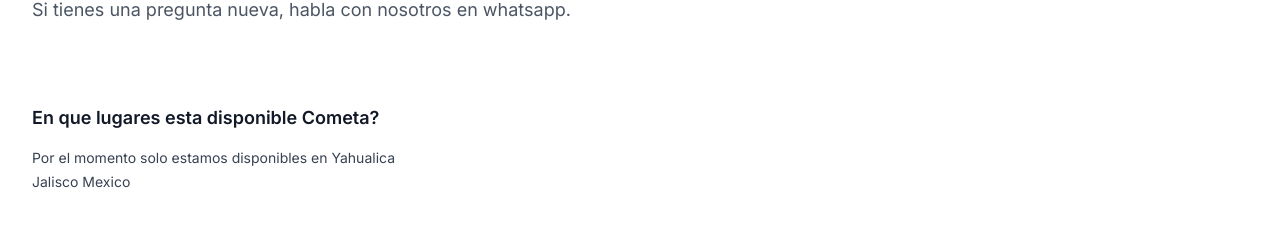
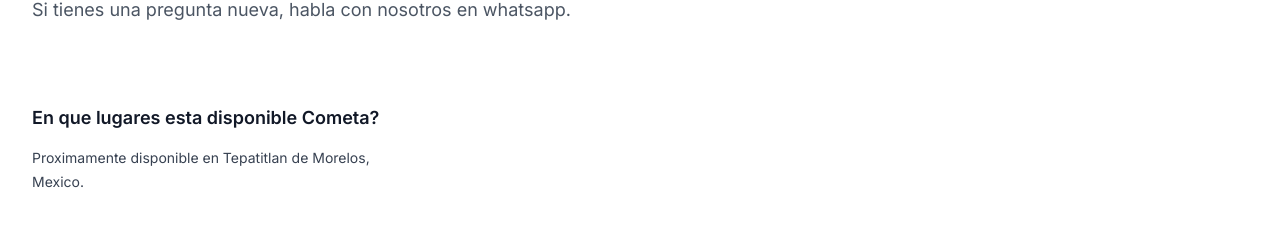
Before and after one commit to jaimejangg/grupoJanggWeb, a Next.js app: page /cometa in a window 1280 px wide. Shown: the part 4172-4408 px from the top of the page. Built offline with nearby package versions, Linux system fonts and the light colour scheme.

Commit message:
navlink en header de cometdaSxS

```diff
--- a/src/cometaComponents/Faqs.jsx
+++ b/src/cometaComponents/Faqs.jsx
@@ -6,8 +6,7 @@
   [
     {
       question: 'En que lugares esta disponible Cometa?',
-      answer:
-        'Por el momento solo estamos disponibles en Yahualica Jalisco Mexico',
+      answer: 'Proximamente disponible en Tepatitlan de Morelos, Mexico.',
     },
     {
       question: 'Cual es el horario en la app para hacer pedidos?',
--- a/src/cometaComponents/Header.jsx
+++ b/src/cometaComponents/Header.jsx
@@ -100,7 +100,7 @@
                           }}
                           className="absolute inset-x-0 top-0 z-0 origin-top rounded-b-2xl bg-gray-50 px-6 pb-6 pt-32 shadow-2xl shadow-gray-900/20"
                         >
-                          <div className="space-y-4">
+                          <div className="mt-10 space-y-4">
                             <MobileNavLink href="#features">
                               Caracteristicas
                             </MobileNavLink>
```
